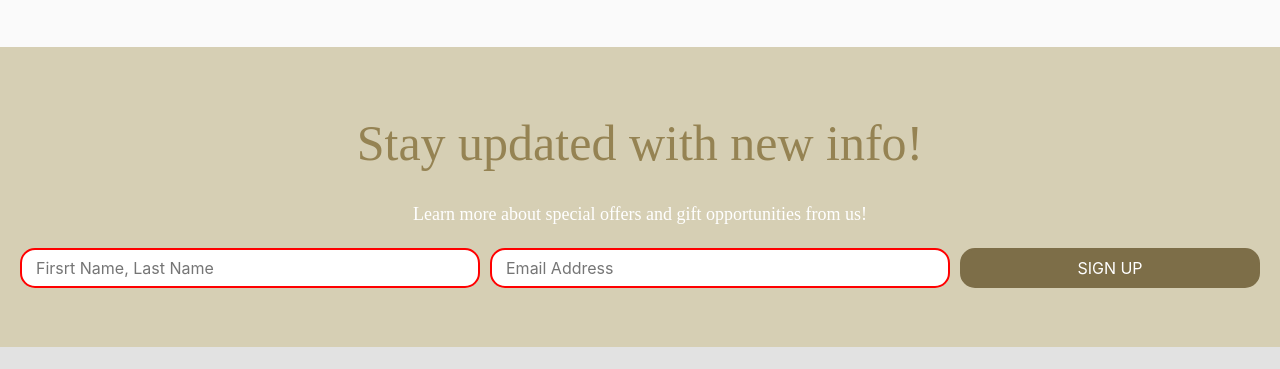
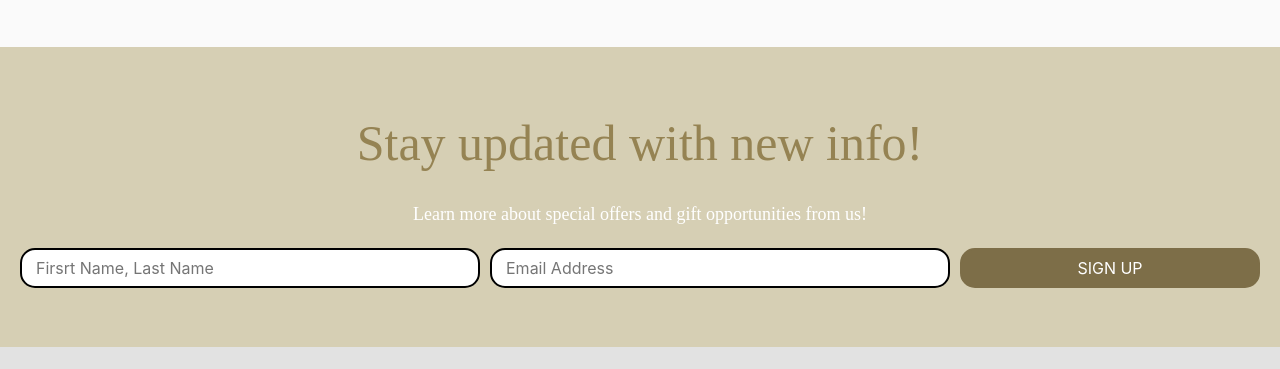
Before and after one commit to Mpiorkowski2/restaurant-demo-, a plain HTML site: page index.html in a window 1280 px wide. Shown: the part 2331-2700 px from the top of the page. Drawn offline with nearby package versions, Linux system fonts and the light colour scheme.

Commit message:
finished

```diff
--- a/styles.css
+++ b/styles.css
@@ -776,7 +776,7 @@ font-weight: 700;
     color: transparent; /* Hides placeholder text on focus */
 }
 
-.inputs input:invalid {
+.inputs input:focus:invalid {
     border: 2px solid rgb(255, 0, 0);
 }
 
```
